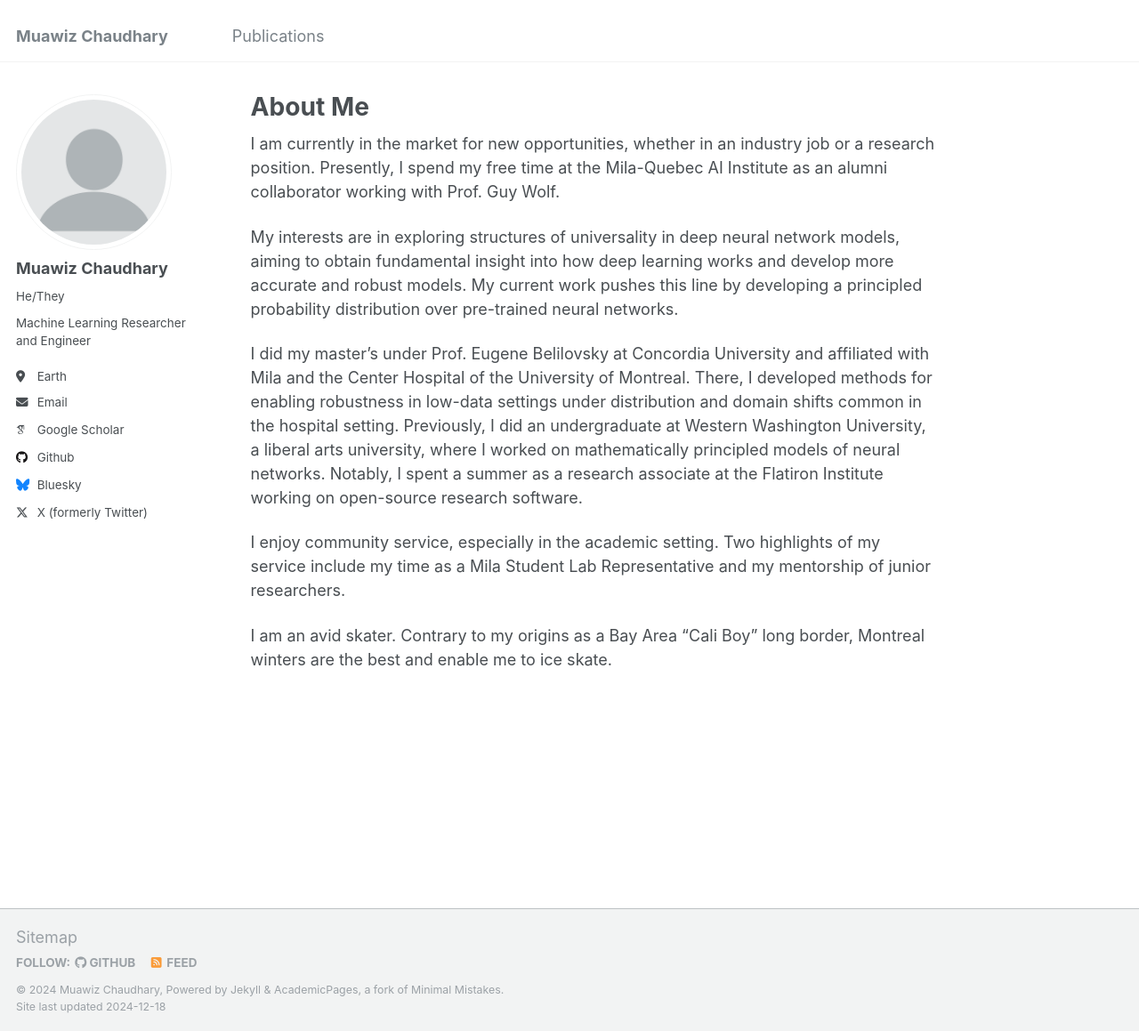
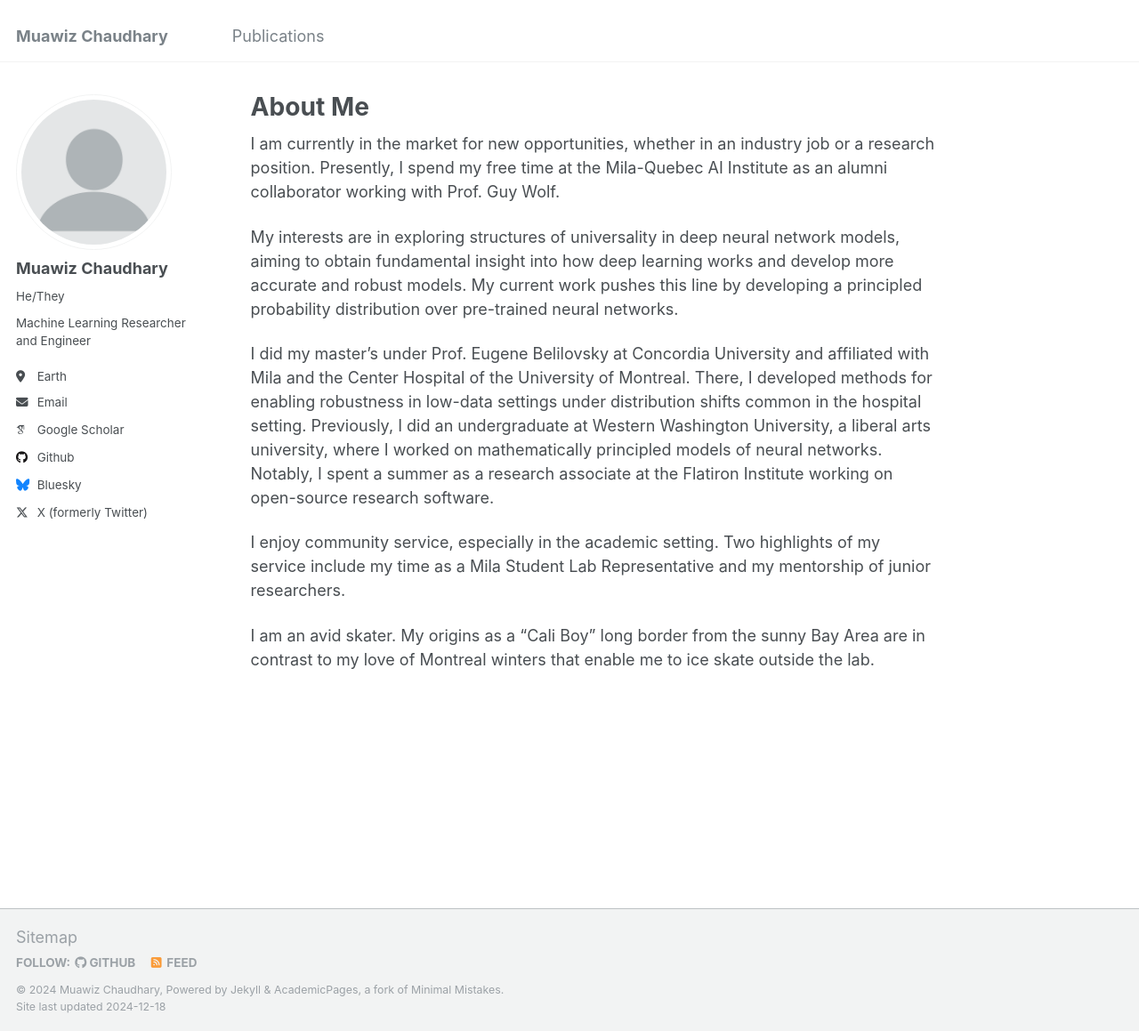
Before and after one commit to MuawizChaudhary/MuawizChaudhary.github.io, a Jekyll site: the page built from _pages/about.md, in a window 1280 px wide and 1159 px high. Shown: the whole window at 89% size. Built offline with Jekyll 4.4.1, drawn with Linux system fonts in a browser that asks for light colours; some web fonts are replaced.

Commit message:
Update about.md

```diff
--- a/_pages/about.md
+++ b/_pages/about.md
@@ -11,8 +11,8 @@ I am currently in the market for new opportunities, whether in an industry job o
 
 My interests are in exploring structures of universality in deep neural network models, aiming to obtain fundamental insight into how deep learning works and develop more accurate and robust models. My current work pushes this line by developing a principled probability distribution over pre-trained neural networks.
 
-I did my master's under Prof. Eugene Belilovsky at Concordia University and affiliated with Mila and the Center Hospital of the University of Montreal. There, I developed methods for enabling robustness in low-data settings under distribution and domain shifts common in the hospital setting. Previously, I did an undergraduate at Western Washington University, a liberal arts university, where I worked on mathematically principled models of neural networks. Notably, I spent a summer as a research associate at the Flatiron Institute working on open-source research software.
+I did my master's under Prof. Eugene Belilovsky at Concordia University and affiliated with Mila and the Center Hospital of the University of Montreal. There, I developed methods for enabling robustness in low-data settings under distribution shifts common in the hospital setting. Previously, I did an undergraduate at Western Washington University, a liberal arts university, where I worked on mathematically principled models of neural networks. Notably, I spent a summer as a research associate at the Flatiron Institute working on open-source research software.
 
 I enjoy community service, especially in the academic setting. Two highlights of my service include my time as a Mila Student Lab Representative and my mentorship of junior researchers.
 
-I am an avid skater. Contrary to my origins as a Bay Area "Cali Boy" long border, Montreal winters are the best and enable me to ice skate.
+I am an avid skater. My origins as a "Cali Boy" long border from the sunny Bay Area are in contrast to my love of Montreal winters that enable me to ice skate outside the lab.
```
